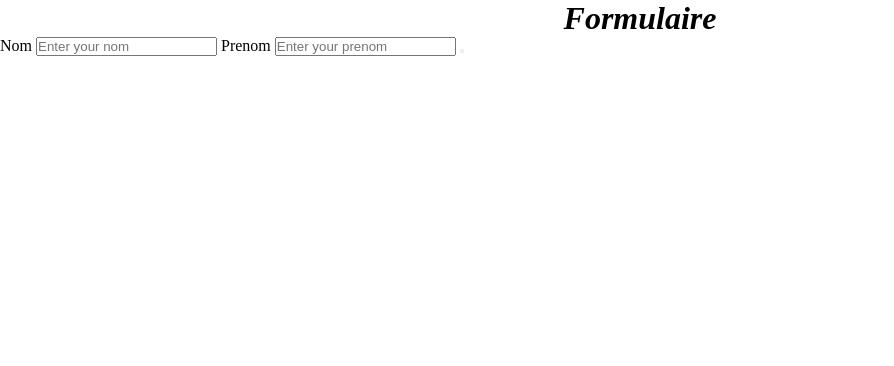
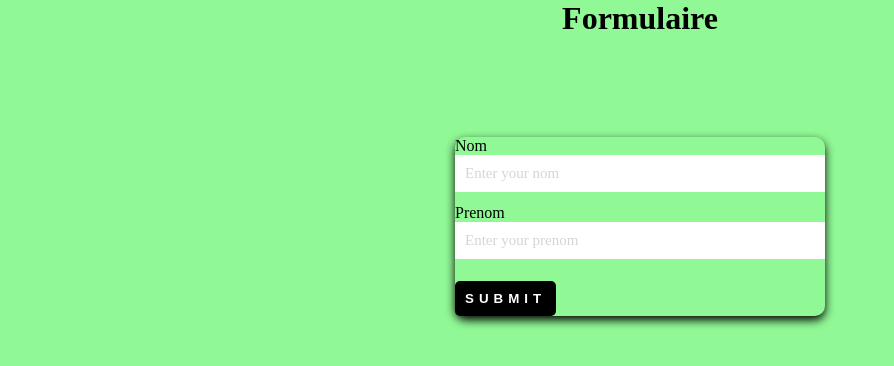
Before and after one commit to Bathula9/Formulaire, a plain HTML site: page index.html in a window 1280 px wide. Shown: the whole page, without its empty margins (0-894 px from the left). Drawn offline with Linux system fonts and the light colour scheme.

Commit message:
add styles

```diff
--- a/index.html
+++ b/index.html
@@ -14,7 +14,7 @@
       <input type="text" id="name" placeholder="Enter your nom" />
       <label for="prenom">Prenom</label>
       <input type="text" id="prenom" placeholder="Enter your prenom" />
-      <button></button>
+      <button id="submit">Submit</button>
     </form>
     <script src="app.js"></script>
   </body>
--- a/styles.css
+++ b/styles.css
@@ -4,7 +4,48 @@
   padding: 0;
 }
 
+body {
+  display: flex;
+  flex-direction: column;
+  align-items: center;
+  background-color: #90f895;
+}
+
+form {
+  margin: 100px;
+  box-shadow: 0 4px 10px #000;
+  max-width: 100%;
+  width: 370px;
+  border-radius: 10px;
+}
+
 h1 {
   text-align: center;
-  font-style: italic;
 }
+
+input {
+  width: 100%;
+  padding: 10px;
+  border: none;
+  font-size: 15px;
+  font-family: inherit;
+  margin-bottom: 12px;
+}
+
+input::placeholder {
+  font-family: inherit;
+  color: #d5d5d5;
+}
+
+button {
+  padding: 10px;
+  margin-top: 10px;
+  color: #fff;
+  cursor: pointer;
+  background-color: #000;
+  border: none;
+  border-radius: 5px;
+  letter-spacing: 5px;
+  text-transform: uppercase;
+  font-weight: 600;
+}
```
